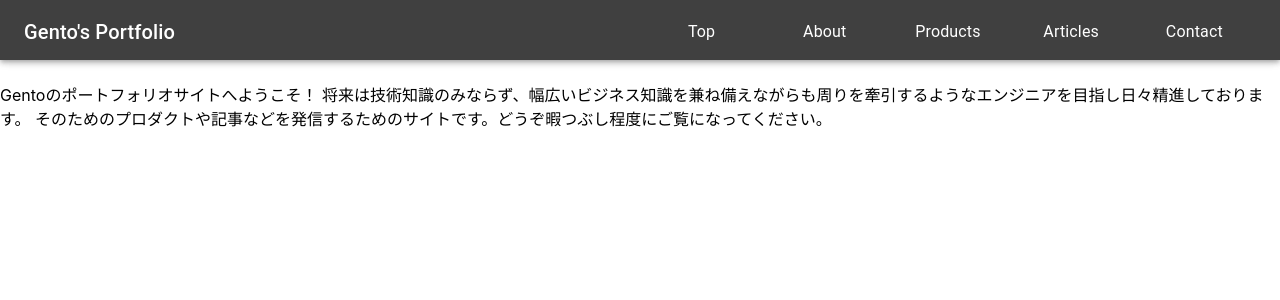
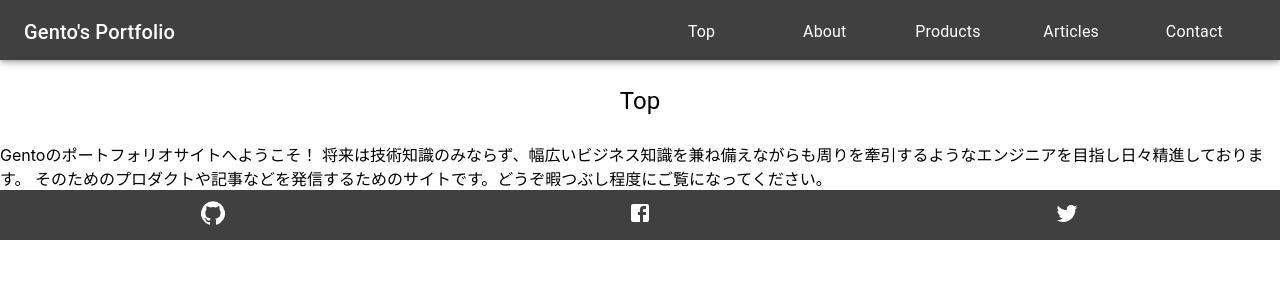
Before and after one commit to gento-ogane/gento-ogane.github.io, a React (Create React App) app: page / in a window 1280 px wide. Shown: the top 300 px of the page. Built offline with nearby package versions, Linux system fonts and the light colour scheme.

Commit message:
add footer

```diff
--- a/src/utils/size.ts
+++ b/src/utils/size.ts
@@ -1 +1,2 @@
 export const headerHeightNum = 60;
+export const footerHeightNum = 50;
--- a/src/views/Home.tsx
+++ b/src/views/Home.tsx
@@ -1,12 +1,13 @@
 import * as React from "react";
 import styled from 'styled-components';
 import { BrowserRouter as Router, Route, Switch } from "react-router-dom";
-import Top from "./Pages/Top";
-import Articles from "./Pages/Articles";
-import Contact from "./Pages/Contact";
-import Products from "./Pages/Products";
-import About from "./Pages/About";
+import Top from "./pages/Top";
+import Articles from "./pages/Articles";
+import Contact from "./pages/Contact";
+import Products from "./pages/Products";
+import About from "./pages/About";
 import Header from  './organisms/Header';
+import Footer from  './organisms/Footer';
 
 
 const Home: React.FC = props => {
@@ -23,6 +24,7 @@ const Home: React.FC = props => {
         <Route exact path='/articles' component={Articles} />
         </Content>
       </Switch>
+    <Footer/>
     </Router>
     </>
   );
--- a/src/views/Pages/About.tsx
+++ b/src/views/Pages/About.tsx
@@ -3,6 +3,7 @@ import styled from "styled-components";
 import TitleText from "../atoms/TitleText";
 import Avatar from "../../utils/avatar.jpg";
 import Chip from '@material-ui/core/Chip';
+import {headerHeightNum} from "../../utils/size";
 
 const About: React.FC = (props) => {
   return (
@@ -66,6 +67,7 @@ const About: React.FC = (props) => {
 };
 
 const Wrap = styled.div`
+  margin-top:${headerHeightNum+"px"};
   width: 100%;
   text-align: center;
   padding-bottom:100px;
--- a/src/views/Pages/Articles.tsx
+++ b/src/views/Pages/Articles.tsx
@@ -1,6 +1,7 @@
 import * as React from "react";
 import styled from "styled-components";
 import TitleText from "../atoms/TitleText";
+import {headerHeightNum} from "../../utils/size";
 
 const Articles: React.FC = (props) => {
   return (
@@ -10,6 +11,7 @@ const Articles: React.FC = (props) => {
   );
 };
 const Wrap = styled.div`
+ margin-top:${headerHeightNum+"px"};
   width: 100%;
 `;
 
--- a/src/views/Pages/Contact.tsx
+++ b/src/views/Pages/Contact.tsx
@@ -1,6 +1,7 @@
 import * as React from "react";
 import styled from "styled-components";
 import TitleText from "../atoms/TitleText";
+import {headerHeightNum} from "../../utils/size";
 
 const Contact: React.FC = (props) => {
   return (
@@ -11,6 +12,7 @@ const Contact: React.FC = (props) => {
 };
 
 const Wrap = styled.div`
+ margin-top:${headerHeightNum+"px"};
   width: 100%;
 `;
 
--- a/src/views/Pages/Products.tsx
+++ b/src/views/Pages/Products.tsx
@@ -1,8 +1,9 @@
 import * as React from "react";
 import styled from "styled-components";
 import TitleText from "../atoms/TitleText";
+import {headerHeightNum} from "../../utils/size";
 
-const Works: React.FC = (props) => {
+const Products: React.FC = (props) => {
   return (
     <Wrap>
       <TitleText variant="h5">Products</TitleText>
@@ -11,7 +12,8 @@ const Works: React.FC = (props) => {
 };
 
 const Wrap = styled.div`
+ margin-top:${headerHeightNum+"px"};
   width: 100%;
 `;
 
-export default Works;
+export default Products;
--- a/src/views/Pages/Top.tsx
+++ b/src/views/Pages/Top.tsx
@@ -1,6 +1,7 @@
 import * as React from "react";
-import styled from 'styled-components';
+import styled from "styled-components";
 import TitleText from "../atoms/TitleText";
+import { headerHeightNum } from "../../utils/size";
 
 const Top: React.FC = (props) => {
   return (
@@ -13,6 +14,7 @@ const Top: React.FC = (props) => {
   );
 };
 const Wrap = styled.div`
+  margin-top: ${headerHeightNum + "px"};
   width: 100%;
 `;
 export default Top;
--- a/src/views/organisms/Footer.tsx
+++ b/src/views/organisms/Footer.tsx
@@ -1,12 +1,38 @@
 import * as React from "react";
+import styled from "styled-components";
+import GitHubIcon from "@material-ui/icons/GitHub";
+import FacebookIcon from '@material-ui/icons/Facebook';
+import TwitterIcon from '@material-ui/icons/Twitter';
+import { footerHeightNum } from "../../utils/size";
 
+const Footer: React.FC = (props) => {
 
-const Footer:React.FC=props=>{
+  return (
+    <Foot>
+      <MenuItem>
+        <a href="https://github.com/gento-ogane"><GitHubIcon  style={{ color: "white" }}/></a>
+      </MenuItem>
+      <MenuItem>
+      <a href="https://www.facebook.com/gento.ogane"><FacebookIcon  style={{ color: "white" }}/></a>
+      </MenuItem>
+      <MenuItem>
+      <a href="https://twitter.com/home"><TwitterIcon style={{ color: "white" }}/></a>
+      </MenuItem>
+    </Foot>
+  );
+};
 
-return (<>
+const Foot = styled.footer`
+  width: 100%;
+  height: ${footerHeightNum + "px"};
+  background: #404040;
+  display:flex;
+  justify-content:space-around;
+  align-items:center;
+`;
 
+const MenuItem =styled.div`
+  text-align:center;
+`
 
-</>)
-}
-
-export default Footer
+export default Footer;
--- a/src/views/organisms/Header.tsx
+++ b/src/views/organisms/Header.tsx
@@ -42,6 +42,7 @@ const Head=styled(AppBar)`
 height:${headerHeightNum+"px"};
 background:#404040 !important;
 position:fixed;
+margin-bottom:10px;
 `
 const Bar=styled(Toolbar)`
 `
```
